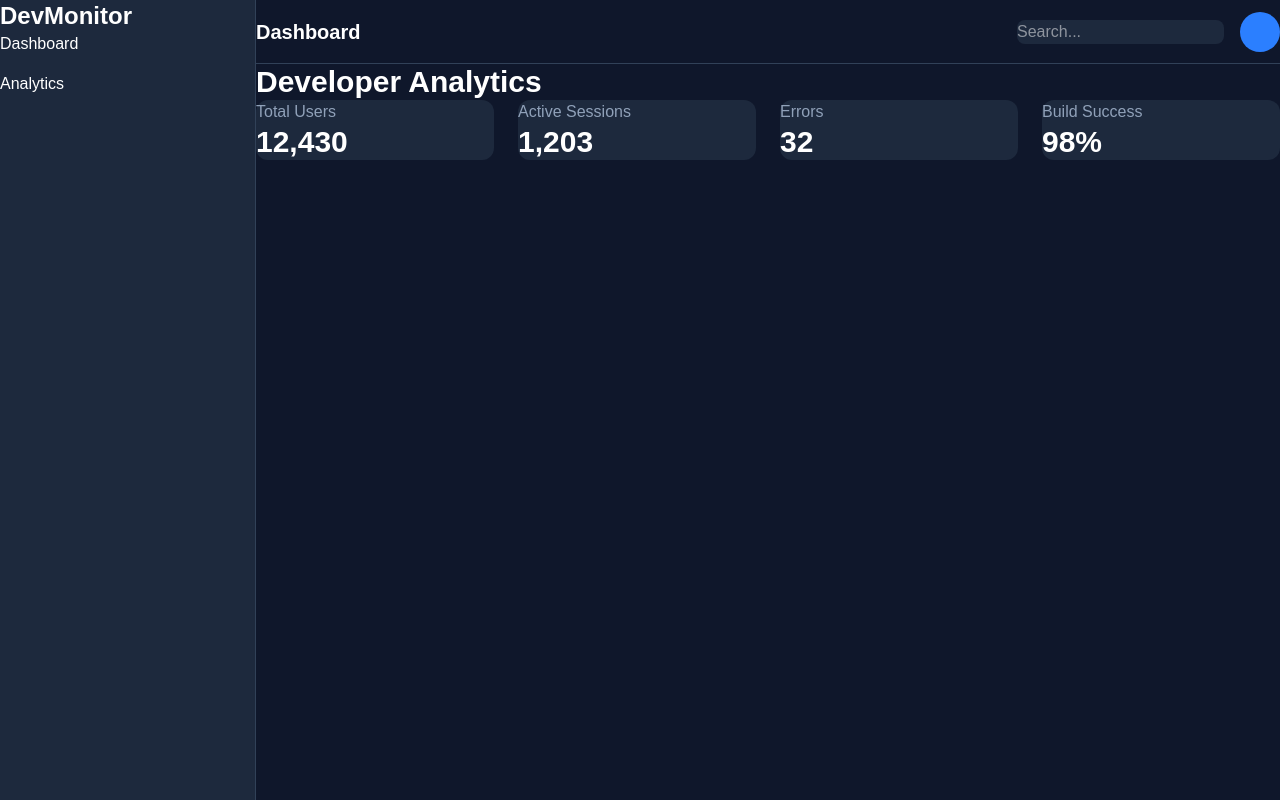
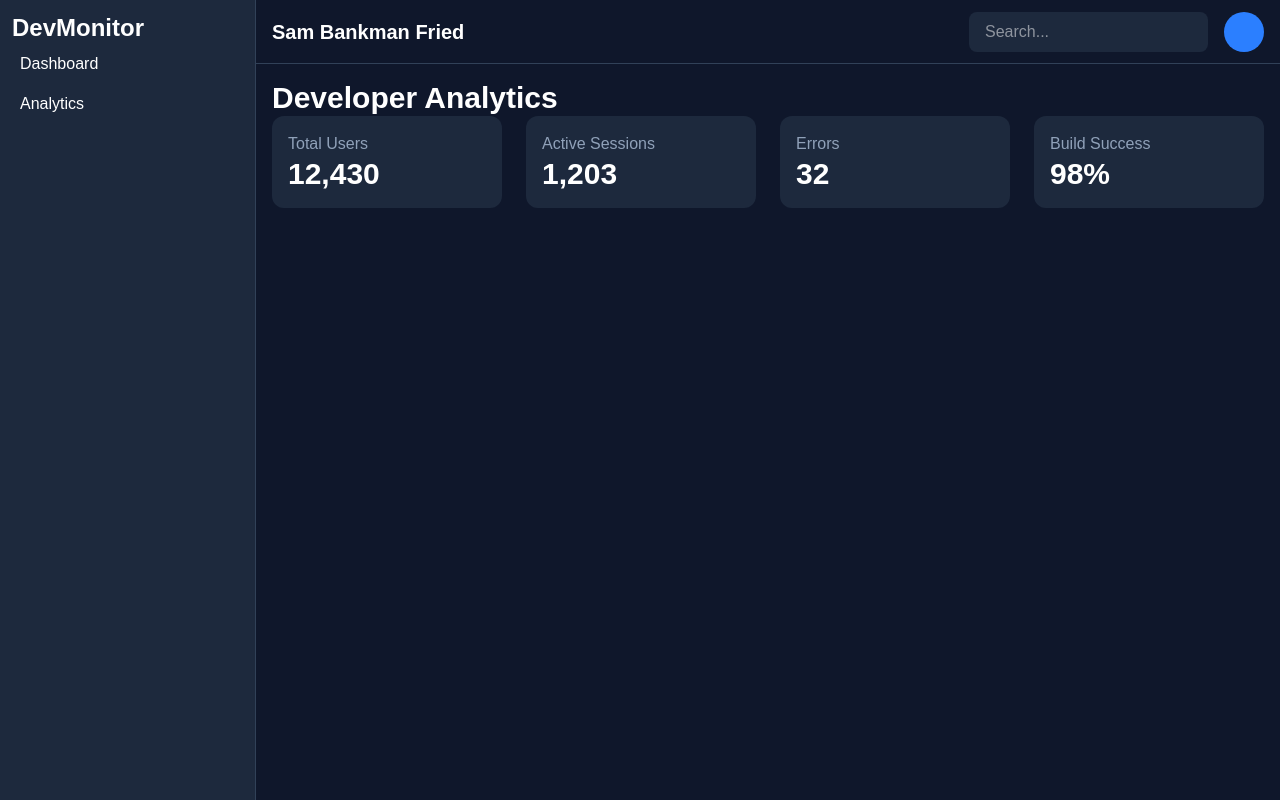
Before and after one commit to muneeb-hk1/developer-analytics-monitoring-dashboard, a React (Vite) app: page / in a window 1280 px wide. Built offline with nearby package versions, Linux system fonts and the light colour scheme; data requests are answered from the project's data file.

Commit message:
new features added

```diff
--- a/src/components/MainLayout.tsx
+++ b/src/components/MainLayout.tsx
@@ -13,7 +13,7 @@ function MainLayout({ children }: Props) {
       <div className="flex-1 flex flex-col">
         <Navbar />
 
-        <main className="p-6">{children}</main>
+        <main className="!p-4">{children}</main>
       </div>
     </div>
   );
--- a/src/components/Navbar.tsx
+++ b/src/components/Navbar.tsx
@@ -1,13 +1,13 @@
 function Navbar() {
   return (
-    <header className="h-16 border-b border-slate-700 flex items-center justify-between px-6">
-      <h2 className="text-xl font-semibold">Dashboard</h2>
+    <header className="h-16 border-b border-slate-700 flex items-center justify-between !px-4">
+      <h2 className="text-xl font-semibold">Sam Bankman Fried</h2>
 
       <div className="flex items-center gap-4">
         <input
           type="text"
           placeholder="Search..."
-          className="bg-slate-800 px-4 py-2 rounded-lg outline-none"
+          className="bg-slate-800 !px-4 !py-2 rounded-lg outline-none"
         />
 
         <div className="w-10 h-10 rounded-full bg-blue-500" />
--- a/src/components/Sidebar.tsx
+++ b/src/components/Sidebar.tsx
@@ -2,17 +2,17 @@ import { Link } from "react-router-dom";
 
 function Sidebar() {
   return (
-    <aside className="w-64 bg-slate-800 border-r border-slate-700 p-5">
+    <aside className="w-64 bg-slate-800 border-r border-slate-700 !p-3">
       <h1 className="text-2xl font-bold mb-10">DevMonitor</h1>
 
-      <nav className="flex flex-col gap-4">
-        <Link to="/" className="hover:bg-slate-700 p-3 rounded-lg transition">
+      <nav className="flex flex-col">
+        <Link to="/" className="hover:bg-slate-700 !p-2 rounded-lg transition">
           Dashboard
         </Link>
 
         <Link
           to="/analytics"
-          className="hover:bg-slate-700 p-3 rounded-lg transition"
+          className="hover:bg-slate-700 !p-2 rounded-lg transition"
         >
           Analytics
         </Link>
--- a/src/components/dashboard/StatsCards.tsx
+++ b/src/components/dashboard/StatsCards.tsx
@@ -5,7 +5,7 @@ type StatsCardProps = {
 
 function StatsCard({ title, value }: StatsCardProps) {
   return (
-    <div className="bg-slate-800 p-5 rounded-xl">
+    <div className="bg-slate-800 !p-4 rounded-xl">
       <h3 className="text-slate-400">{title}</h3>
 
       <p className="text-3xl mt-3 font-bold">{value}</p>
--- a/src/pages/Dashboard.tsx
+++ b/src/pages/Dashboard.tsx
@@ -1,42 +1,36 @@
 import MainLayout from "../components/MainLayout";
 import StatsCard from "../components/dashboard/StatsCards";
 
-type StatsDataType = {
+import { useQuery } from "@tanstack/react-query";
+
+import { getStats } from "../api/stats.api";
+
+type StatsItem = {
   id: number;
   title: string;
   value: string;
 };
 
-const StatsData: StatsDataType[] = [
-  {
-    id: 1,
-    title: "Total Users",
-    value: "12,430",
-  },
-  {
-    id: 2,
-    title: "Active Sessions",
-    value: "1,203",
-  },
-  {
-    id: 3,
-    title: "Errors",
-    value: "32",
-  },
-  {
-    id: 4,
-    title: "Build Success",
-    value: "98%",
-  },
-];
+function Dashboard() {
+  const { data, isLoading, error } = useQuery({
+    queryKey: ["stats"],
+    queryFn: getStats,
+  });
 
-function Dashboard() {
+  if (isLoading) {
+    return <p>Loading...</p>;
+  }
+
+  if (error) {
+    return <p>Something went wrong</p>;
+  }
+
   return (
     <MainLayout>
       <h1 className="text-3xl font-bold mb-6">Developer Analytics</h1>
 
       <div className="grid grid-cols-4 gap-6">
-        {StatsData.map((item) => (
+        {data.map((item: StatsItem) => (
           <StatsCard key={item.id} title={item.title} value={item.value} />
         ))}
       </div>
```
Also changed, not shown: src/main.tsx (+6 -6 lines), src/components/dashboard/RecentActivity.tsx (added), src/components/dashboard/StatsCard.tsx (added), src/components/dashboard/StatsGrid.tsx (added), src/components/dashboard/UsersChart.tsx (added).
